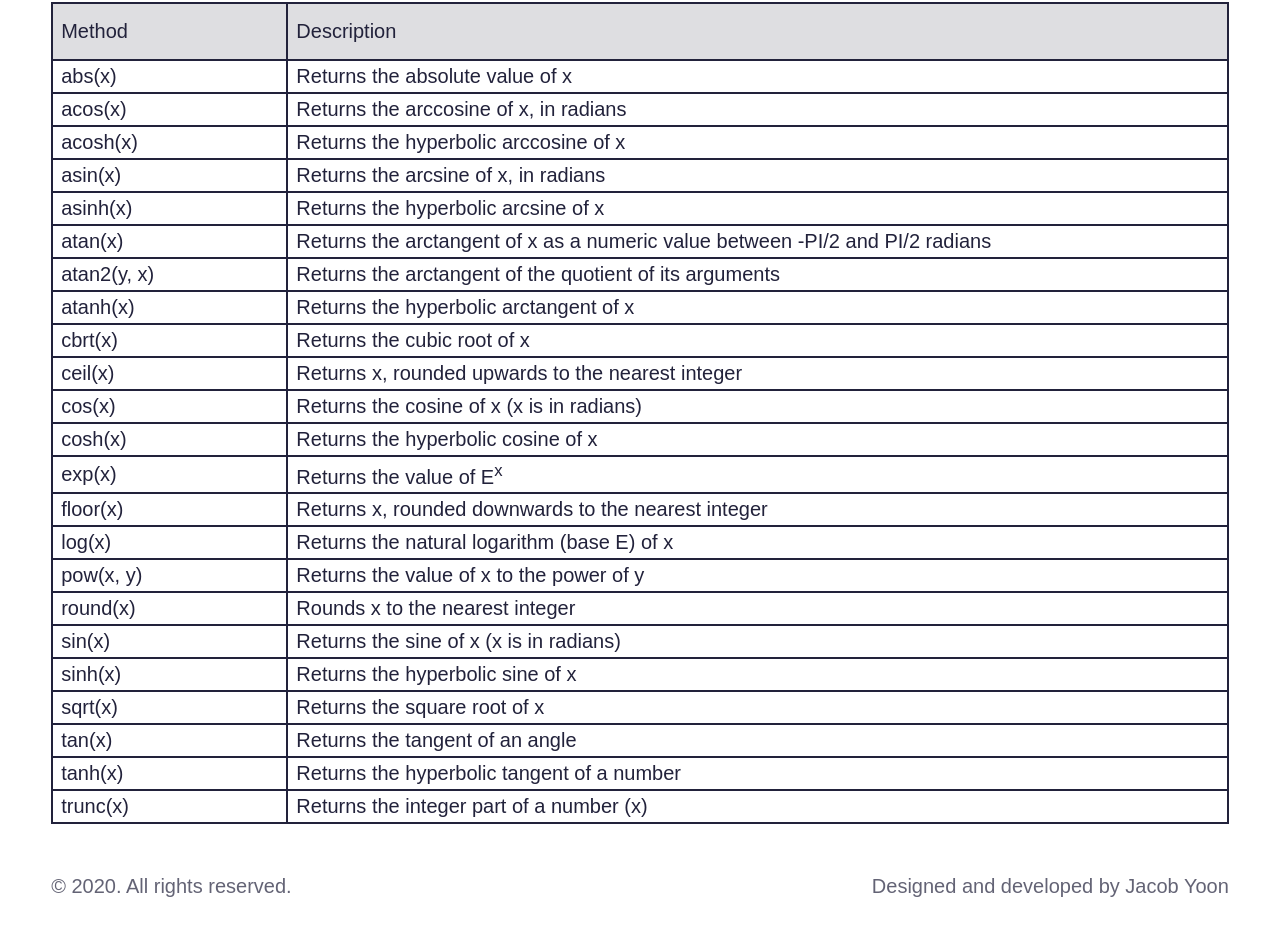
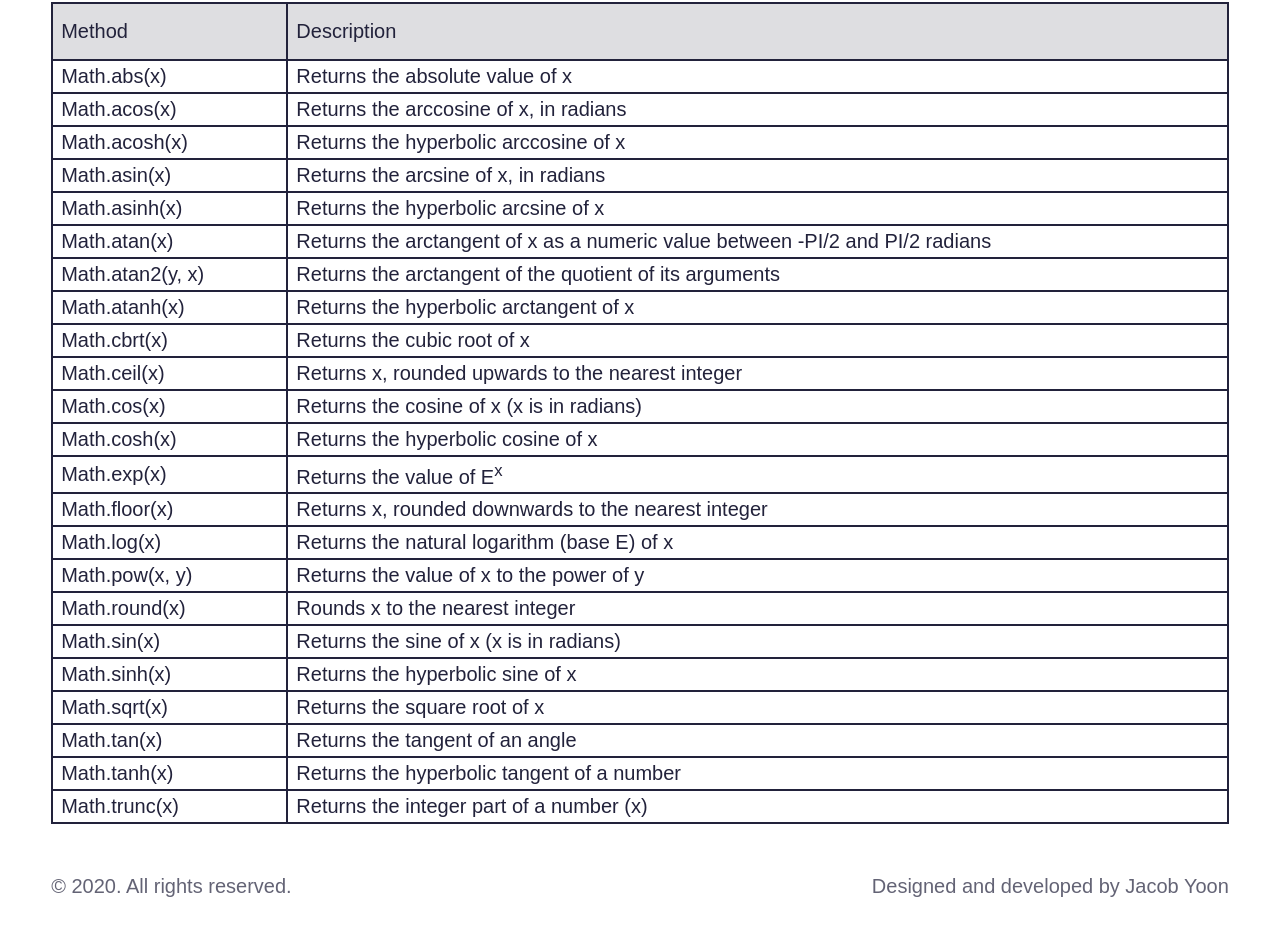
Before and after one commit to jyoon926/Calculus, a plain HTML site: page index.html in a window 1280 px wide. Shown: the part 937-1873 px from the top of the page. Drawn offline with nearby package versions, Linux system fonts and the light colour scheme; a web font is replaced by a local one.

Commit message:
Update index.html

```diff
--- a/index.html
+++ b/index.html
@@ -47,95 +47,95 @@
           <th>Description</th>
         </tr>
         <tr>
-          <td>abs(x)</td>
+          <td>Math.abs(x)</td>
           <td>Returns the absolute value of x</td>
         </tr>
         <tr>
-          <td>acos(x)</td>
+          <td>Math.acos(x)</td>
           <td>Returns the arccosine of x, in radians</td>
         </tr>
         <tr>
-          <td>acosh(x)</td>
+          <td>Math.acosh(x)</td>
           <td>Returns the hyperbolic arccosine of x</td>
         </tr>
         <tr>
-          <td>asin(x)</td>
+          <td>Math.asin(x)</td>
           <td>Returns the arcsine of x, in radians</td>
         </tr>
         <tr>
-          <td>asinh(x)</td>
+          <td>Math.asinh(x)</td>
           <td>Returns the hyperbolic arcsine of x</td>
         </tr>
         <tr>
-          <td>atan(x)</td>
+          <td>Math.atan(x)</td>
           <td>Returns the arctangent of x as a numeric value between -PI/2 and PI/2 radians</td>
         </tr>
         <tr>
-          <td>atan2(y, x)</td>
+          <td>Math.atan2(y, x)</td>
           <td>Returns the arctangent of the quotient of its arguments</td>
         </tr>
         <tr>
-          <td>atanh(x)</td>
+          <td>Math.atanh(x)</td>
           <td>Returns the hyperbolic arctangent of x</td>
         </tr>
         <tr>
-          <td>cbrt(x)</td>
+          <td>Math.cbrt(x)</td>
           <td>Returns the cubic root of x</td>
         </tr>
         <tr>
-          <td>ceil(x)</td>
+          <td>Math.ceil(x)</td>
           <td>Returns x, rounded upwards to the nearest integer</td>
         </tr>
         <tr>
-          <td>cos(x)</td>
+          <td>Math.cos(x)</td>
           <td>Returns the cosine of x (x is in radians)</td>
         </tr>
         <tr>
-          <td>cosh(x)</td>
+          <td>Math.cosh(x)</td>
           <td>Returns the hyperbolic cosine of x</td>
         </tr>
         <tr>
-          <td>exp(x)</td>
+          <td>Math.exp(x)</td>
           <td>Returns the value of E<sup>x</sup></td>
         </tr>
         <tr>
-          <td>floor(x)</td>
+          <td>Math.floor(x)</td>
           <td>Returns x, rounded downwards to the nearest integer</td>
         </tr>
         <tr>
-          <td>log(x)</td>
+          <td>Math.log(x)</td>
           <td>Returns the natural logarithm (base E) of x</td>
         </tr>
         <tr>
-          <td>pow(x, y)</td>
+          <td>Math.pow(x, y)</td>
           <td>Returns the value of x to the power of y</td>
         </tr>
         <tr>
-          <td>round(x)</td>
+          <td>Math.round(x)</td>
           <td>Rounds x to the nearest integer</td>
         </tr>
         <tr>
-          <td>sin(x)</td>
+          <td>Math.sin(x)</td>
           <td>Returns the sine of x (x is in radians)</td>
         </tr>
         <tr>
-          <td>sinh(x)</td>
+          <td>Math.sinh(x)</td>
           <td>Returns the hyperbolic sine of x</td>
         </tr>
         <tr>
-          <td>sqrt(x)</td>
+          <td>Math.sqrt(x)</td>
           <td>Returns the square root of x</td>
         </tr>
         <tr>
-          <td>tan(x)</td>
+          <td>Math.tan(x)</td>
           <td>Returns the tangent of an angle</td>
         </tr>
         <tr>
-          <td>tanh(x)</td>
+          <td>Math.tanh(x)</td>
           <td>Returns the hyperbolic tangent of a number</td>
         </tr>
         <tr>
-          <td>trunc(x)</td>
+          <td>Math.trunc(x)</td>
           <td>Returns the integer part of a number (x)</td>
         </tr>
         </tbody>
```
